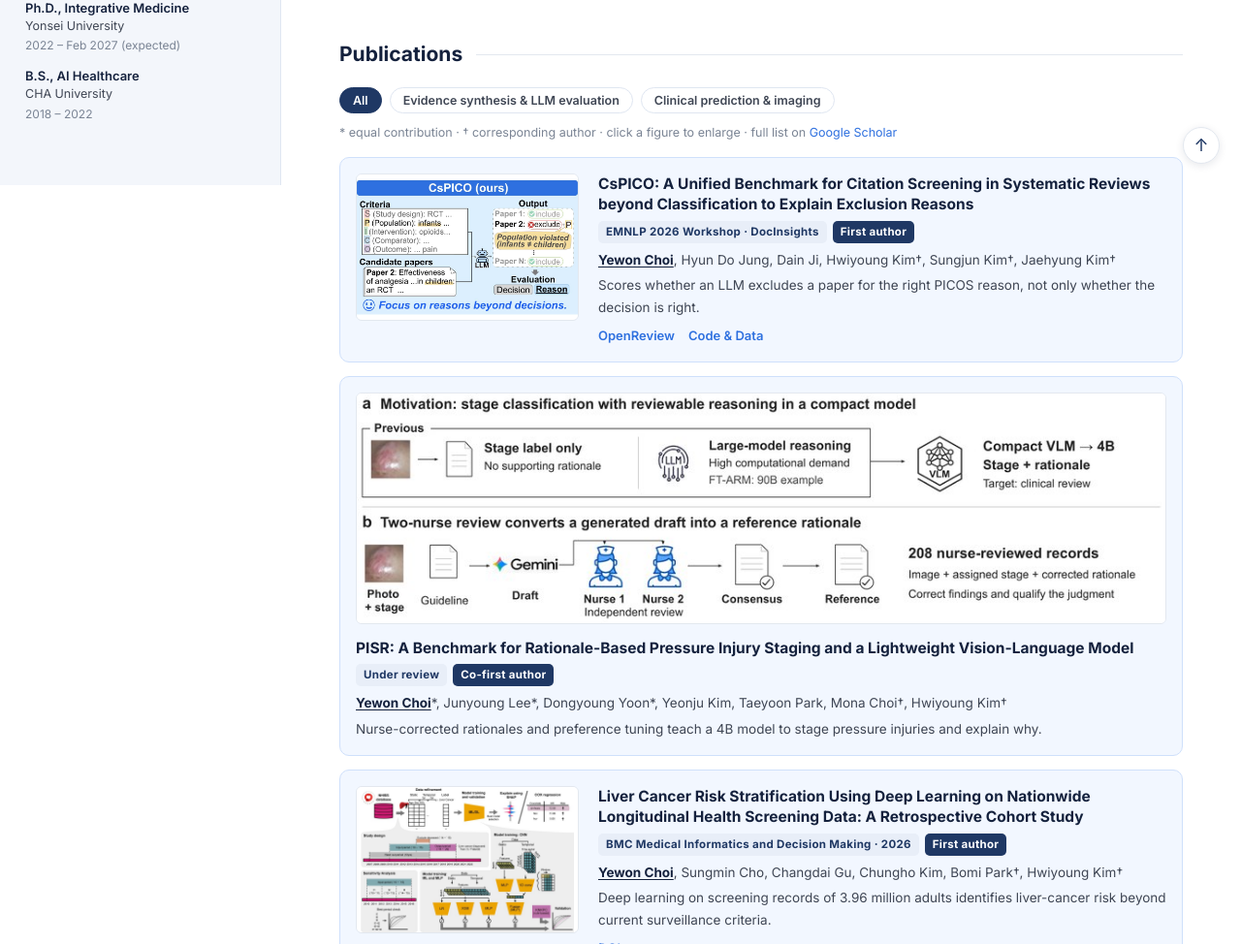
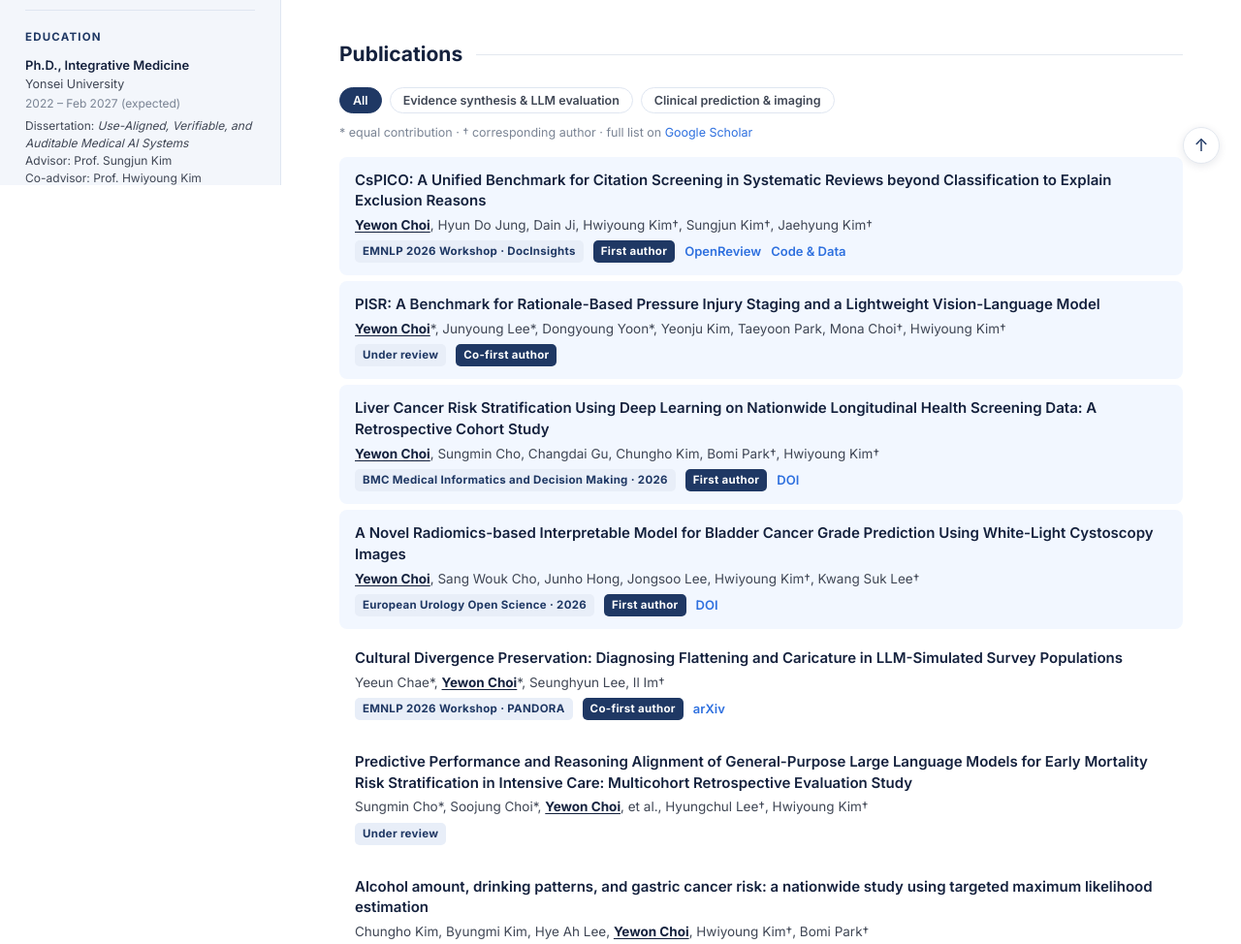
Before and after one commit to yeong22/yeong22.github.io, a plain HTML site: page index.html in a window 1280 px wide. Shown: the part 609-1583 px from the top of the page at 97% size. Drawn offline with Linux system fonts and the light colour scheme.

Commit message:
feat: text-only publication list, lab and dissertation, book and app links
Paper images removed in favour of linked titles and DOIs; email shown and
copyable; Translational AI Lab link; dissertation with advisor and co-advisor;
new Book & App section; public CV without references.

Co-Authored-By: Claude Opus 5.5 <noreply@anthropic.com>

```diff
--- a/index.html
+++ b/index.html
@@ -32,7 +32,14 @@
   .who h1{margin:0;font-size:22px;color:var(--ink);font-weight:700;letter-spacing:-.2px;}
   .who .pos{color:var(--muted);font-size:14px;margin-top:2px;}
   .who .aff{font-weight:600;color:var(--navy);font-size:13.5px;margin-top:4px;line-height:1.45;}
+  .who .lab{font-size:13px;margin-top:3px;}
+  .who .lab a{color:var(--blue);font-weight:600;}
   .who .topic{font-size:13.5px;margin:14px 0 0;}
+  .mail{display:flex;align-items:center;justify-content:center;gap:7px;font-size:13px;font-weight:600;color:var(--navy);margin:0 0 14px;}
+  .mail svg{width:15px;height:15px;fill:var(--navy);flex:none;}
+  .toast{position:fixed;left:50%;bottom:28px;transform:translateX(-50%);background:var(--navy);color:#fff;font-size:13px;
+         padding:8px 14px;border-radius:7px;opacity:0;pointer-events:none;transition:opacity .2s;}
+  .toast.on{opacity:1;}
   .icons{display:flex;justify-content:center;gap:8px;margin:18px 0 16px;}
   .icons a{width:34px;height:34px;border:1px solid var(--side-line);border-radius:8px;background:#fff;display:grid;place-items:center;}
   .icons a:hover{border-color:var(--navy);text-decoration:none;}
@@ -47,6 +54,7 @@
   .edu{margin:0 0 12px;}
   .edu .d{font-weight:600;color:var(--ink);font-size:13px;line-height:1.4;}
   .edu .o{font-size:12.5px;} .edu .w{font-size:12px;color:var(--muted);}
+  .edu .x{font-size:12px;line-height:1.5;margin-top:4px;color:var(--body);}
 
   /* main */
   main{margin-left:290px;padding:56px 60px 70px;max-width:1010px;}
@@ -67,24 +75,17 @@
   .chips button.on{background:var(--navy);color:#fff;border-color:var(--navy);}
   .note-eq{font-size:12.5px;color:var(--muted);margin:0 0 14px;}
   .sub{font-size:12px;font-weight:700;letter-spacing:1px;color:var(--muted);text-transform:uppercase;margin:22px 0 10px;}
-  .pub{display:grid;grid-template-columns:230px 1fr;gap:20px;padding:16px;border:1px solid var(--line);border-radius:10px;
-       margin-bottom:14px;background:#fff;}
-  .pub.key{background:var(--soft);border-color:var(--soft-line);}
-  .pub.noimg{grid-template-columns:1fr;}
-  .pub.wide{grid-template-columns:1fr;gap:14px;}
-  .pub.wide .thumb img{height:auto;max-height:250px;}
-  .thumb{display:block;border-radius:6px;overflow:hidden;background:#fff;border:1px solid var(--line);align-self:start;}
-  .thumb img{width:100%;height:150px;object-fit:contain;display:block;background:#fff;}
-  .thumb:hover{border-color:var(--blue);}
-  .pub h3{margin:0 0 6px;font-size:15.5px;line-height:1.4;color:var(--ink);}
-  .badges{display:flex;flex-wrap:wrap;gap:6px;margin-bottom:6px;}
+  .pub{padding:13px 16px;border-radius:8px;margin-bottom:6px;}
+  .pub.key{background:var(--soft);}
+  .pub h3{margin:0 0 3px;font-size:15px;line-height:1.45;font-weight:600;color:var(--ink);}
+  .pub h3 a{color:var(--ink);} .pub h3 a:hover{color:var(--blue);}
+  .meta{display:flex;flex-wrap:wrap;align-items:center;gap:6px 10px;margin-top:5px;}
+  .lk{font-size:13px;font-weight:600;}
   .venue,.role{display:inline-block;font-size:11.5px;font-weight:700;letter-spacing:.3px;border-radius:5px;padding:2px 8px;}
   .venue{background:var(--chip);color:var(--navy);}
   .role{background:var(--navy);color:#fff;}
   .authors{font-size:13.5px;}
   .authors .me{font-weight:700;color:var(--ink);text-decoration:underline;text-underline-offset:2px;}
-  .desc{font-size:13.5px;margin-top:4px;}
-  .links{margin-top:8px;display:flex;flex-wrap:wrap;gap:14px;font-size:13px;font-weight:600;}
 
   .awards{list-style:none;margin:0;padding:0;}
   .awards li{display:grid;grid-template-columns:88px 1fr;gap:12px;padding:7px 0;border-bottom:1px dashed var(--line);}
@@ -100,8 +101,6 @@
   @media (max-width: 900px){
     aside{position:static;width:auto;border-right:none;border-bottom:1px solid var(--side-line);padding:32px 22px;}
     main,footer{margin-left:0;padding:32px 20px;}
-    .pub{grid-template-columns:1fr;}
-    .thumb img{height:auto;max-height:220px;}
     .news li,.awards li{grid-template-columns:76px 1fr;}
   }
   @media (prefers-reduced-motion: reduce){ .reveal{opacity:1;transform:none;transition:none;} html{scroll-behavior:auto;} }
@@ -119,6 +118,8 @@ const SITE = {
   name: "Yewon Choi",
   position: "Ph.D. Candidate",
   affiliation: "Yonsei University College of Medicine",
+  lab: { name:"Translational AI Lab (tAILab)", url:"https://sites.google.com/view/tailab" },
+  email: "yewon0126@yonsei.ac.kr",
   topic: "Trustworthy & Auditable Medical AI",
   photo: "assets/img/profile.jpg",
   cv: "assets/files/YewonChoi_CV.pdf",
@@ -126,15 +127,15 @@ const SITE = {
   links: {
     github: "https://github.com/yeong22",
     linkedin: "https://www.linkedin.com/in/yewon-c-a61a7425a/",
-    email: "mailto:yewon0126@yonsei.ac.kr",
   },
   education: [
-    { d:"Ph.D., Integrative Medicine", o:"Yonsei University", w:"2022 – Feb 2027 (expected)" },
+    { d:"Ph.D., Integrative Medicine", o:"Yonsei University", w:"2022 – Feb 2027 (expected)",
+      x:"Dissertation: <i>Use-Aligned, Verifiable, and Auditable Medical AI Systems</i><br>Advisor: Prof. Sungjun Kim<br>Co-advisor: Prof. Hwiyoung Kim" },
     { d:"B.S., AI Healthcare", o:"CHA University", w:"2018 – 2022" },
   ],
 
   about: [
-    "I am a Ph.D. candidate in Integrative Medicine at <b>Yonsei University College of Medicine</b>, advised by Prof. Sungjun Kim, and an AI Researcher at <b>Severance Hospital</b>. I build <b>trustworthy and auditable medical AI</b>: benchmarks, metrics and LLM agents that check whether a model's decision rests on the right evidence. My recent work covers reason-aware screening for systematic reviews (CsPICO), rationale-grounded wound staging with a compact vision-language model (PISR), and clinical risk models validated on nationwide cohorts and multi-hospital imaging.",
+    "I am a Ph.D. candidate in Integrative Medicine at <b>Yonsei University College of Medicine</b>, advised by Prof. Sungjun Kim and Prof. Hwiyoung Kim, and an AI Researcher at <b>Severance Hospital</b>. I build <b>trustworthy and auditable medical AI</b>: benchmarks, metrics and LLM agents that check whether a model's decision rests on the right evidence. My recent work covers reason-aware screening for systematic reviews (CsPICO), rationale-grounded wound staging with a compact vision-language model (PISR), and clinical risk models validated on nationwide cohorts and multi-hospital imaging.",
   ],
   seek: "I am looking for a postdoctoral position starting <b>March 2027</b>.",
 
@@ -150,45 +151,34 @@ const SITE = {
   topics: [["all","All"],["llm","Evidence synthesis & LLM evaluation"],["clinical","Clinical prediction & imaging"]],
   publications: [
     { topic:"llm", kind:"paper", key:true, role:"First author",
-      img:"assets/img/pubs/cspico_thumb.jpg", full:"assets/img/pubs/cspico_full.jpg",
       title:"CsPICO: A Unified Benchmark for Citation Screening in Systematic Reviews beyond Classification to Explain Exclusion Reasons",
       venue:"EMNLP 2026 Workshop · DocInsights",
       authors:"Yewon Choi, Hyun Do Jung, Dain Ji, Hwiyoung Kim†, Sungjun Kim†, Jaehyung Kim†",
-      desc:"Scores whether an LLM excludes a paper for the right PICOS reason, not only whether the decision is right.",
       links:[{l:"OpenReview",u:"https://openreview.net/forum?id=4ZUO91Zvl9"},{l:"Code & Data",u:"https://anonymous.4open.science/r/systematic-review-datasets-with-reasons_cspico-D217/"}] },
     { topic:"llm", kind:"paper", key:true, role:"Co-first author",
-      wide:true, img:"assets/img/pubs/pisr_thumb.jpg", full:"assets/img/pubs/pisr_full.jpg",
       title:"PISR: A Benchmark for Rationale-Based Pressure Injury Staging and a Lightweight Vision-Language Model",
       venue:"Under review",
-      authors:"Yewon Choi*, Junyoung Lee*, Dongyoung Yoon*, Yeonju Kim, Taeyoon Park, Mona Choi†, Hwiyoung Kim†",
-      desc:"Nurse-corrected rationales and preference tuning teach a 4B model to stage pressure injuries and explain why." },
+      authors:"Yewon Choi*, Junyoung Lee*, Dongyoung Yoon*, Yeonju Kim, Taeyoon Park, Mona Choi†, Hwiyoung Kim†" },
     { topic:"clinical", kind:"paper", key:true, role:"First author",
-      img:"assets/img/pubs/liver_thumb.jpg", full:"assets/img/pubs/liver_full.jpg",
       title:"Liver Cancer Risk Stratification Using Deep Learning on Nationwide Longitudinal Health Screening Data: A Retrospective Cohort Study",
       venue:"BMC Medical Informatics and Decision Making · 2026",
       authors:"Yewon Choi, Sungmin Cho, Changdai Gu, Chungho Kim, Bomi Park†, Hwiyoung Kim†",
-      desc:"Deep learning on screening records of 3.96 million adults identifies liver-cancer risk beyond current surveillance criteria.",
       links:[{l:"DOI",u:"https://doi.org/10.1186/s12911-025-03323-x"}] },
     { topic:"clinical", kind:"paper", key:true, role:"First author",
-      img:"assets/img/pubs/bladder_thumb.jpg", full:"assets/img/pubs/bladder_full.jpg",
       title:"A Novel Radiomics-based Interpretable Model for Bladder Cancer Grade Prediction Using White-Light Cystoscopy Images",
       venue:"European Urology Open Science · 2026",
       authors:"Yewon Choi, Sang Wouk Cho, Junho Hong, Jongsoo Lee, Hwiyoung Kim†, Kwang Suk Lee†",
-      desc:"Interpretable cystoscopy radiomics for tumour grade, externally validated at a second hospital.",
       links:[{l:"DOI",u:"https://doi.org/10.1016/j.euros.2026.03.018"}] },
     { topic:"llm", kind:"paper", role:"Co-first author",
-      wide:true, img:"assets/img/pubs/cdp_thumb.jpg", full:"assets/img/pubs/cdp_full.jpg",
       title:"Cultural Divergence Preservation: Diagnosing Flattening and Caricature in LLM-Simulated Survey Populations",
       venue:"EMNLP 2026 Workshop · PANDORA",
       authors:"Yeeun Chae*, Yewon Choi*, Seunghyun Lee, Il Im†",
       links:[{l:"arXiv",u:"https://arxiv.org/abs/2609.29928"}] },
     { topic:"llm", kind:"paper",
-      wide:true, img:"assets/img/pubs/icu_thumb.jpg", full:"assets/img/pubs/icu_full.jpg",
       title:"Predictive Performance and Reasoning Alignment of General-Purpose Large Language Models for Early Mortality Risk Stratification in Intensive Care: Multicohort Retrospective Evaluation Study",
       venue:"Under review",
       authors:"Sungmin Cho*, Soojung Choi*, Yewon Choi, et al., Hyungchul Lee†, Hwiyoung Kim†" },
     { topic:"clinical", kind:"paper",
-      img:"assets/img/pubs/gastric_thumb.jpg", full:"assets/img/pubs/gastric_full.jpg",
       title:"Alcohol amount, drinking patterns, and gastric cancer risk: a nationwide study using targeted maximum likelihood estimation",
       venue:"European Journal of Epidemiology · 2026",
       authors:"Chungho Kim, Byungmi Kim, Hye Ah Lee, Yewon Choi, Hwiyoung Kim†, Bomi Park†",
@@ -196,9 +186,9 @@ const SITE = {
     { topic:"clinical", kind:"paper", role:"First author",
       title:"An Analysis of Healthcare Application Research and Standardization Trends on 3D Body Scanner",
       venue:"J. Society for Standards Certification and Safety · 2023 (KCI)",
-      authors:"Yewon Choi, Jisu Hong, Jungwon Kim, Jongsoo Han†, Young Huh†" },
+      authors:"Yewon Choi, Jisu Hong, Jungwon Kim, Jongsoo Han†, Young Huh†",
+      links:[{l:"DOI",u:"https://doi.org/10.34139/jscs.2023.13.4.1"}] },
     { topic:"clinical", kind:"abstract", role:"First author",
-      img:"assets/img/pubs/eau_thumb.jpg", full:"assets/img/pubs/eau_full.jpg",
       title:"A Visually Interpretable Radiomics Model for Bladder Cancer Grading Using White-Light Cystoscopy Images",
       venue:"EAU Congress 2026 · European Urology",
       authors:"Yewon Choi, Sang Wouk Cho, Junho Hong, Jongsoo Lee, Hwiyoung Kim†, Kwang Suk Lee†",
@@ -206,7 +196,19 @@ const SITE = {
     { topic:"clinical", kind:"abstract",
       title:"A Comparative Study of the Sagittal and Coronal Plane Balance of the Spine Measured Using a 3D Full Body Scanner and Spine X-Ray",
       venue:"3DBODY.TECH · 2023",
-      authors:"Tae Hoon Kang, Minseok Choi, Yewon Choi, Jungwon Kim, Jae Hyup Lee†, Yohan Lee†, Minjoon Cho†" },
+      authors:"Tae Hoon Kang, Minseok Choi, Yewon Choi, Jungwon Kim, Jae Hyup Lee†, Yohan Lee†, Minjoon Cho†",
+      links:[{l:"DOI",u:"https://doi.org/10.15221/23.18"}] },
+  ],
+
+  other: [
+    { title:"Everything About Medical Imaging AI, Part I: From Development Environment Setup to Machine-Learning Model Development",
+      authors:"Sang Wouk Cho, Yewon Choi, Junho Hong, Hyundo Jung",
+      venue:"Book · WikiDocs e-book (Korean) · 2025",
+      links:[{l:"WikiDocs",u:"https://wikidocs.net/book/10449"}] },
+    { title:"Clonefit: a 3D body-analysis app that estimates a body avatar and body composition from 2D photos",
+      authors:"Built at VATA Co., Ltd., where Yewon Choi was co-founder and co-CEO (2024–2026)",
+      venue:"App · iOS and Android",
+      links:[{l:"App",u:"https://clonefit.appstor.io/"},{l:"Article (Hankyung Magazine, Jan 2025)",u:"https://magazine.hankyung.com/job-joy/article/202501224159d"}] },
   ],
 
   awards: [
@@ -234,28 +236,32 @@ document.getElementById("side").innerHTML = `
     <h1>${SITE.name}</h1>
     <div class="pos">${SITE.position}</div>
     <div class="aff">${SITE.affiliation}</div>
+    <div class="lab"><a href="${SITE.lab.url}" target="_blank" rel="noopener">${SITE.lab.name}</a></div>
     <p class="topic">Researching <b>${SITE.topic}</b></p>
   </div>
   <div class="icons">
     <a href="${SITE.links.github}"${ext(SITE.links.github)} aria-label="GitHub">${svg("github")}</a>
     <a href="${SITE.links.linkedin}"${ext(SITE.links.linkedin)} aria-label="LinkedIn">${svg("linkedin")}</a>
-    <a href="${SITE.links.email}" aria-label="Email">${svg("email")}</a>
   </div>
+  <a class="mail" id="mail" href="mailto:${SITE.email}" title="Email ${SITE.email} (click also copies the address)">${svg("email")}<span>${SITE.email}</span></a>
+  <div class="toast" id="toast" role="status" aria-live="polite"></div>
   <a class="btn dark" href="${SITE.cv}" target="_blank" rel="noopener">${svg("cv")}Curriculum Vitae</a>
   <a class="btn light" href="${SITE.scholar}" target="_blank" rel="noopener">${svg("scholar")}Google Scholar</a>
   <div class="side-h">EDUCATION</div>
-  ${SITE.education.map(e => `<div class="edu"><div class="d">${e.d}</div><div class="o">${e.o}</div><div class="w">${e.w}</div></div>`).join("")}`;
+  ${SITE.education.map(e => `<div class="edu"><div class="d">${e.d}</div><div class="o">${e.o}</div><div class="w">${e.w}</div>${e.x ? `<div class="x">${e.x}</div>` : ""}</div>`).join("")}`;
+
+document.getElementById("mail").addEventListener("click", () => {
+  const t = document.getElementById("toast");
+  const show = msg => { t.textContent = msg; t.classList.add("on"); setTimeout(() => t.classList.remove("on"), 2200); };
+  if (navigator.clipboard) navigator.clipboard.writeText(SITE.email).then(() => show("Email address copied"), () => {});
+});
 
 const pubCard = p => `
-  <article class="pub reveal${p.key ? " key" : ""}${p.img ? "" : " noimg"}${p.wide ? " wide" : ""}" data-topic="${p.topic}">
-    ${p.img ? `<a class="thumb" href="${p.full || p.img}" target="_blank" rel="noopener" aria-label="Open figure"><img src="${p.img}" alt="Representative figure: ${p.title}" loading="lazy"></a>` : ""}
-    <div>
-      <h3>${p.title}</h3>
-      <div class="badges"><span class="venue">${p.venue}</span>${p.role ? `<span class="role">${p.role}</span>` : ""}</div>
-      <div class="authors">${me(p.authors)}</div>
-      ${p.desc ? `<div class="desc">${p.desc}</div>` : ""}
-      ${p.links ? `<div class="links">${p.links.map(l => `<a href="${l.u}"${ext(l.u)}>${l.l}</a>`).join("")}</div>` : ""}
-    </div>
+  <article class="pub reveal${p.key ? " key" : ""}" data-topic="${p.topic}">
+    <h3>${p.links ? `<a href="${p.links[0].u}"${ext(p.links[0].u)}>${p.title}</a>` : p.title}</h3>
+    <div class="authors">${me(p.authors)}</div>
+    <div class="meta"><span class="venue">${p.venue}</span>${p.role ? `<span class="role">${p.role}</span>` : ""}${
+      p.links ? p.links.map(l => `<a class="lk" href="${l.u}"${ext(l.u)}>${l.l}</a>`).join("") : ""}</div>
   </article>`;
 const papers = SITE.publications.filter(p => p.kind === "paper");
 const abstracts = SITE.publications.filter(p => p.kind === "abstract");
@@ -270,9 +276,12 @@ document.getElementById("main").innerHTML = `
   </section>
   <section id="publications"><h2>Publications</h2>
     <div class="chips">${SITE.topics.map(([k,l],i) => `<button type="button" data-k="${k}" class="${i?"":"on"}">${l}</button>`).join("")}</div>
-    <p class="note-eq">* equal contribution · † corresponding author · click a figure to enlarge · full list on <a href="${SITE.scholar}" target="_blank" rel="noopener">Google Scholar</a></p>
+    <p class="note-eq">* equal contribution · † corresponding author · full list on <a href="${SITE.scholar}" target="_blank" rel="noopener">Google Scholar</a></p>
     <div id="pubs">${papers.map(pubCard).join("")}
       <div class="sub" data-sub>Conference abstracts</div>${abstracts.map(pubCard).join("")}</div>
+  </section>
+  <section id="other"><h2>Book &amp; App</h2>
+    ${SITE.other.map(o => pubCard({...o, topic:"other"})).join("")}
   </section>
   <section id="awards"><h2>Awards</h2>
     <ul class="awards">${SITE.awards.map(a => `<li class="reveal"><span class="dt">${a.d}</span><span>${a.t}</span></li>`).join("")}</ul>
```
Also changed, not shown: assets/img/pubs/bladder_full.jpg (deleted), assets/img/pubs/bladder_thumb.jpg (deleted), assets/img/pubs/cdp_full.jpg (deleted), assets/img/pubs/cdp_thumb.jpg (deleted), assets/img/pubs/cspico_full.jpg (deleted), assets/img/pubs/cspico_thumb.jpg (deleted), assets/img/pubs/eau_full.jpg (deleted), assets/img/pubs/eau_thumb.jpg (deleted), assets/img/pubs/gastric_full.jpg (deleted), assets/img/pubs/gastric_thumb.jpg (deleted), assets/img/pubs/icu_full.jpg (deleted), assets/img/pubs/icu_thumb.jpg (deleted), assets/img/pubs/liver_full.jpg (deleted), assets/img/pubs/liver_thumb.jpg (deleted), 2 more files, 1 other file.
